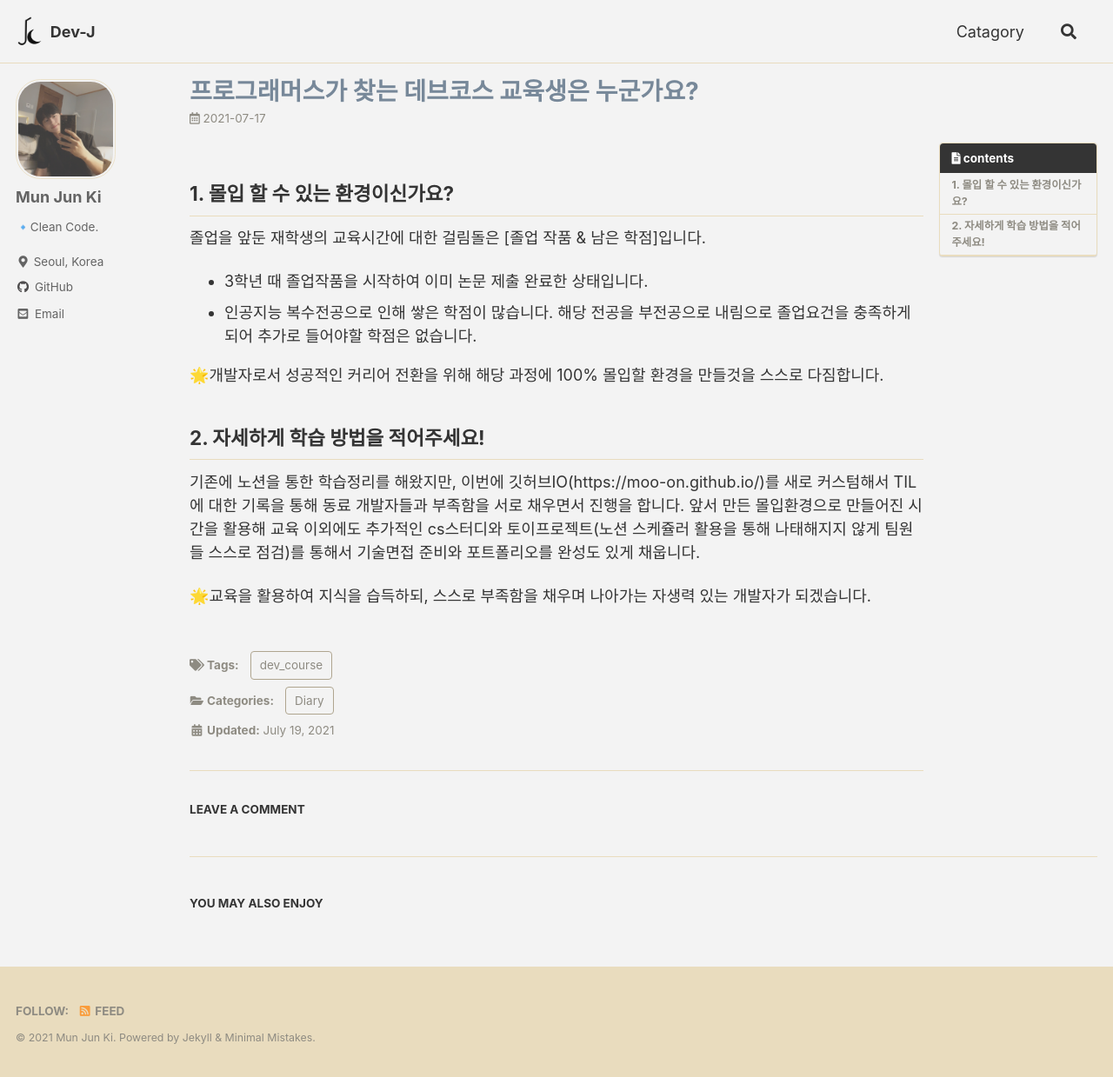
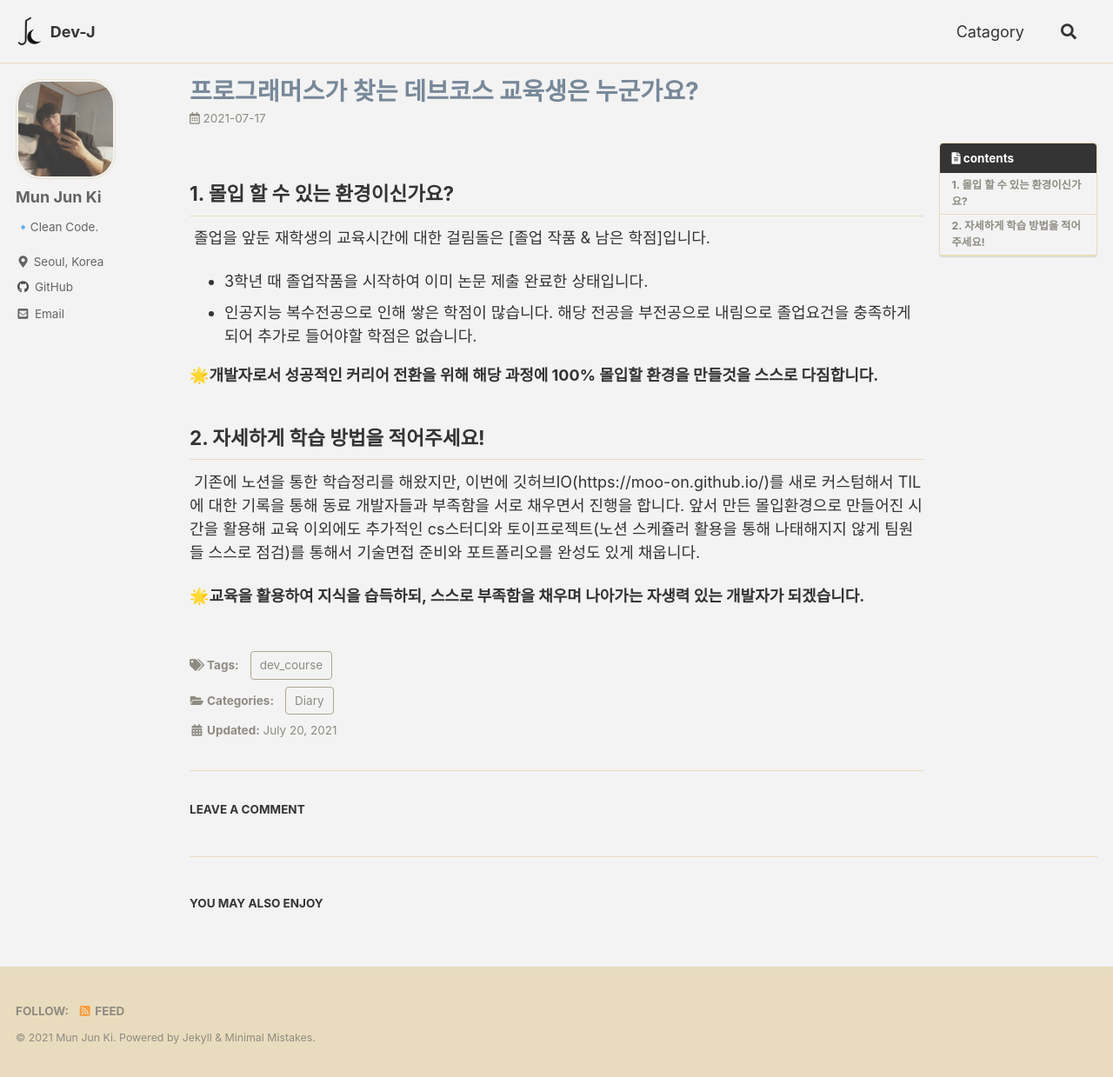
Before and after one commit to moo-on/moo-on.github.io, a Jekyll site: the page built from _posts/2021-07-15-firstPost.md, in a window 1280 px wide and 1239 px high. Shown: the whole window at 87% size. Built offline with Jekyll 4.4.1, drawn with Linux system fonts in a browser that asks for light colours; cached includes are drawn as plain includes; some web fonts are replaced; comment, search, counter and statistics services are not loaded.

Commit message:
change post

```diff
--- a/_posts/2021-07-15-firstPost.md
+++ b/_posts/2021-07-15-firstPost.md
@@ -12,20 +12,20 @@ toc_sticky: true
 toc_label: "contents"
 toc_icon :
 
-last_modified_at : 2021-07-19
+last_modified_at : 2021-07-20
 ---
 
 ## 1. 몰입 할 수 있는 환경이신가요?
-졸업을 앞둔 재학생의 교육시간에 대한 걸림돌은 [졸업 작품 & 남은 학점]입니다.
+&nbsp;졸업을 앞둔 재학생의 교육시간에 대한 걸림돌은 [졸업 작품 & 남은 학점]입니다.
 - 3학년 때 졸업작품을 시작하여 이미 논문 제출 완료한 상태입니다.
 - 인공지능 복수전공으로 인해 쌓은 학점이 많습니다. 해당 전공을 부전공으로 내림으로 졸업요건을 충족하게 되어 추가로 들어야할 학점은 없습니다.
 
-🌟개발자로서 성공적인 커리어 전환을 위해 해당 과정에 100% 몰입할 환경을 만들것을 스스로 다짐합니다.
+__🌟개발자로서 성공적인 커리어 전환을 위해 해당 과정에 100% 몰입할 환경을 만들것을 스스로 다짐합니다.__
 
 
 ## 2. 자세하게 학습 방법을 적어주세요!
 
-기존에 노션을 통한 학습정리를 해왔지만, 이번에 깃허브IO(https://moo-on.github.io/)를 새로 커스텀해서 TIL에 대한 기록을 통해 동료 개발자들과 부족함을 서로 채우면서 진행을 합니다.
+&nbsp;기존에 노션을 통한 학습정리를 해왔지만, 이번에 깃허브IO(https://moo-on.github.io/)를 새로 커스텀해서 TIL에 대한 기록을 통해 동료 개발자들과 부족함을 서로 채우면서 진행을 합니다.
 앞서 만든 몰입환경으로 만들어진 시간을 활용해 교육 이외에도 추가적인 cs스터디와 토이프로젝트(노션 스케쥴러 활용을 통해 나태해지지 않게 팀원들 스스로 점검)를 통해서 기술면접 준비와 포트폴리오를 완성도 있게 채웁니다.
 
-🌟교육을 활용하여 지식을 습득하되, 스스로 부족함을 채우며 나아가는 자생력 있는 개발자가 되겠습니다.
+__🌟교육을 활용하여 지식을 습득하되, 스스로 부족함을 채우며 나아가는 자생력 있는 개발자가 되겠습니다.__
```
